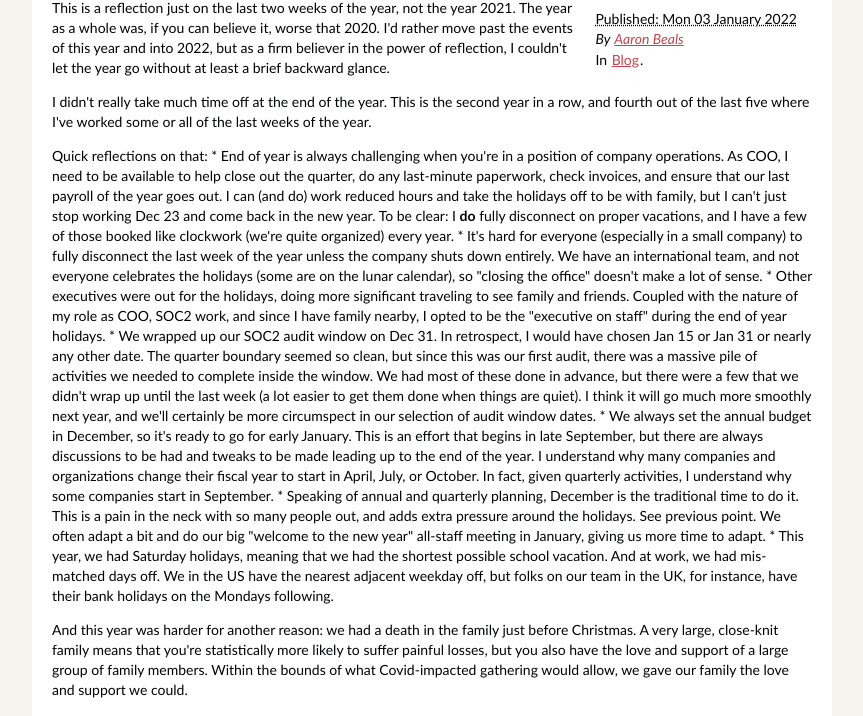
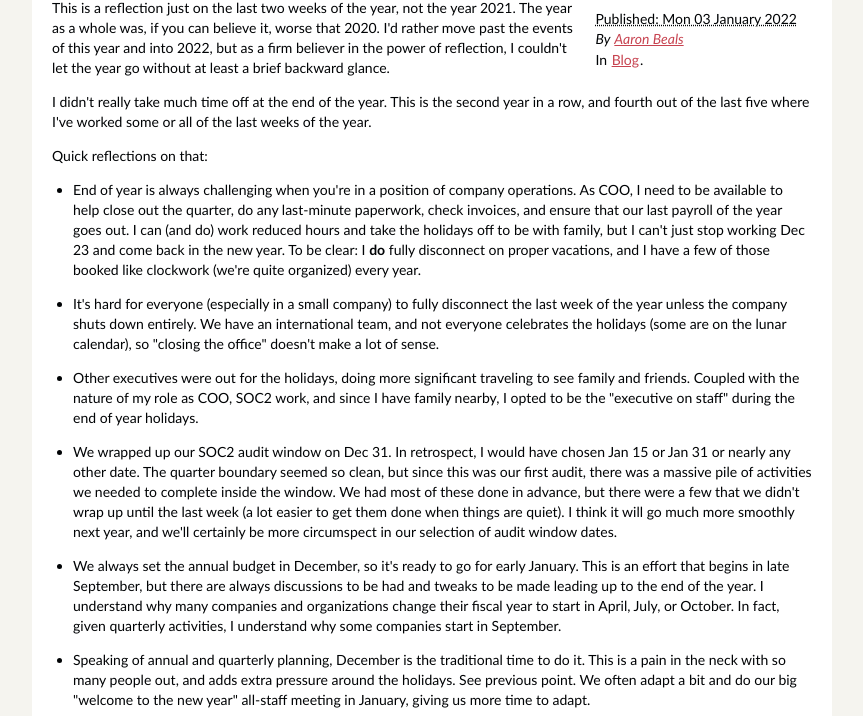
Before and after one commit to abeals/abeals.github.io, a plain HTML site: page author/aaron-beals.html in a window 1280 px wide. Shown: the part 229-945 px from the top of the page, without its empty margins (208-1071 px from the left). Drawn offline with Linux system fonts and the light colour scheme; files whose address does not match are found by name.

Commit message:
Fixed up an issue with the bulleted list in the last post.

```diff
--- a/author/aaron-beals.html
+++ b/author/aaron-beals.html
@@ -33,14 +33,16 @@
 
 </footer><!-- /.post-info --><p>This is a reflection just on the last two weeks of the year, not the year 2021. The year as a whole was, if you can believe it, worse that 2020. I'd rather move past the events of this year and into 2022, but as a firm believer in the power of reflection, I couldn't let the year go without at least a brief backward glance.</p>
 <p>I didn't really take much time off at the end of the year. This is the second year in a row, and fourth out of the last five where I've worked some or all of the last weeks of the year.</p>
-<p>Quick reflections on that:
-* End of year is always challenging when you're in a position of company operations. As COO, I need to be available to help close out the quarter, do any last-minute paperwork, check invoices, and ensure that our last payroll of the year goes out. I can (and do) work reduced hours and take the holidays off to be with family, but I can't just stop working Dec 23 and come back in the new year. To be clear: I <strong>do</strong> fully disconnect on proper vacations, and I have a few of those booked like clockwork (we're quite organized) every year.
-* It's hard for everyone (especially in a small company) to fully disconnect the last week of the year unless the company shuts down entirely. We have an international team, and not everyone celebrates the holidays (some are on the lunar calendar), so "closing the office" doesn't make a lot of sense.
-* Other executives were out for the holidays, doing more significant traveling to see family and friends. Coupled with the nature of my role as COO, SOC2 work, and since I have family nearby, I opted to be the "executive on staff" during the end of year holidays.
-* We wrapped up our SOC2 audit window on Dec 31. In retrospect, I would have chosen Jan 15 or Jan 31 or nearly any other date. The quarter boundary seemed so clean, but since this was our first audit, there was a massive pile of activities we needed to complete inside the window. We had most of these done in advance, but there were a few that we didn't wrap up until the last week (a lot easier to get them done when things are quiet). I think it will go much more smoothly next year, and we'll certainly be more circumspect in our selection of audit window dates.
-* We always set the annual budget in December, so it's ready to go for early January. This is an effort that begins in late September, but there are always discussions to be had and tweaks to be made leading up to the end of the year. I understand why many companies and organizations change their fiscal year to start in April, July, or October. In fact, given quarterly activities, I understand why some companies start in September.
-* Speaking of annual and quarterly planning, December is the traditional time to do it. This is a pain in the neck with so many people out, and adds extra pressure around the holidays. See previous point. We often adapt a bit and do our big "welcome to the new year" all-staff meeting in January, giving us more time to adapt.
-* This year, we had Saturday holidays, meaning that we had the shortest possible school vacation. And at work, we had mis-matched days off. We in the US have the nearest adjacent weekday off, but folks on our team in the UK, for instance, have their bank holidays on the Mondays following.</p>
+<p>Quick reflections on that:</p>
+<ul>
+<li>End of year is always challenging when you're in a position of company operations. As COO, I need to be available to help close out the quarter, do any last-minute paperwork, check invoices, and ensure that our last payroll of the year goes out. I can (and do) work reduced hours and take the holidays off to be with family, but I can't just stop working Dec 23 and come back in the new year. To be clear: I <strong>do</strong> fully disconnect on proper vacations, and I have a few of those booked like clockwork (we're quite organized) every year.</li>
+<li>It's hard for everyone (especially in a small company) to fully disconnect the last week of the year unless the company shuts down entirely. We have an international team, and not everyone celebrates the holidays (some are on the lunar calendar), so "closing the office" doesn't make a lot of sense.</li>
+<li>Other executives were out for the holidays, doing more significant traveling to see family and friends. Coupled with the nature of my role as COO, SOC2 work, and since I have family nearby, I opted to be the "executive on staff" during the end of year holidays.</li>
+<li>We wrapped up our SOC2 audit window on Dec 31. In retrospect, I would have chosen Jan 15 or Jan 31 or nearly any other date. The quarter boundary seemed so clean, but since this was our first audit, there was a massive pile of activities we needed to complete inside the window. We had most of these done in advance, but there were a few that we didn't wrap up until the last week (a lot easier to get them done when things are quiet). I think it will go much more smoothly next year, and we'll certainly be more circumspect in our selection of audit window dates.</li>
+<li>We always set the annual budget in December, so it's ready to go for early January. This is an effort that begins in late September, but there are always discussions to be had and tweaks to be made leading up to the end of the year. I understand why many companies and organizations change their fiscal year to start in April, July, or October. In fact, given quarterly activities, I understand why some companies start in September.</li>
+<li>Speaking of annual and quarterly planning, December is the traditional time to do it. This is a pain in the neck with so many people out, and adds extra pressure around the holidays. See previous point. We often adapt a bit and do our big "welcome to the new year" all-staff meeting in January, giving us more time to adapt.</li>
+<li>This year, we had Saturday holidays, meaning that we had the shortest possible school vacation. And at work, we had mis-matched days off. We in the US have the nearest adjacent weekday off, but folks on our team in the UK, for instance, have their bank holidays on the Mondays following.</li>
+</ul>
 <p>And this year was harder for another reason: we had a death in the family just before Christmas. A very large, close-knit family means that you're statistically more likely to suffer painful losses, but you also have the love and support of a large group of family members. Within the bounds of what Covid-impacted gathering would allow, we gave our family the love and support we could.</p>
 <p>We did our best to give our kids a "normal" Christmas and New Years, and were able to spend additional time with the eastern-MA family members. The moments of celebration and the excitement of the kids to be together with cousins gave us all a much-needed boost. And those, in the context of the larger family pain this year, reminded of us of the importance of making the time for family and friends. It takes effort and time, and often brings a fair share of friction, but the rewards are incredible.</p>                </article>
             </aside><!-- /#featured -->
```
Also changed, not shown: category/blog.html (+10 -8 lines), index.html (+10 -8 lines), posts/reflecting-on-the-end-of-2021.html (+10 -8 lines).
